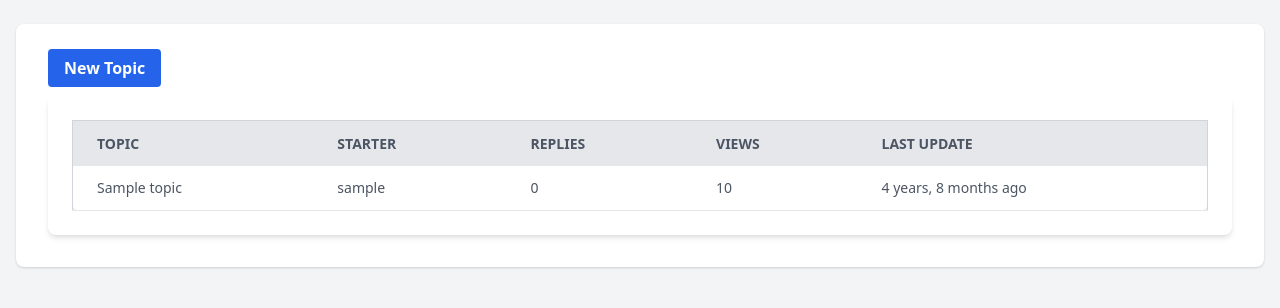
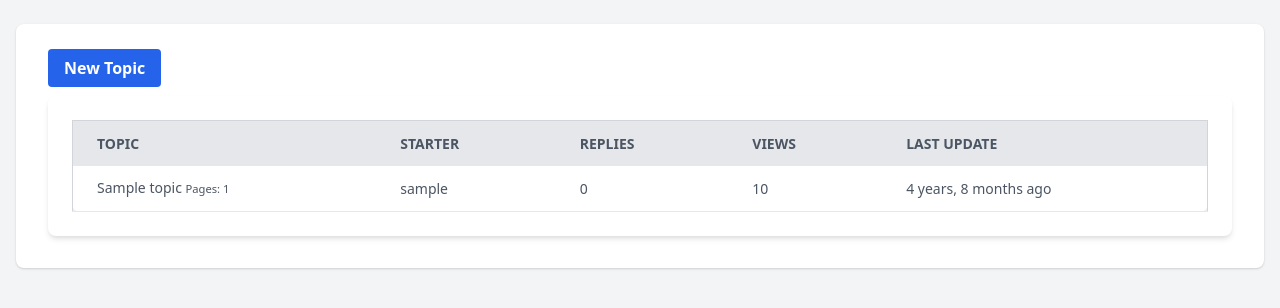
Before and after one commit to DeepankumarTpDev/ForumApp, a Django app: page /boards/1/ in a window 1280 px wide. Shown: the part 126-434 px from the top of the page. Run offline with Django 5.2, Linux system fonts and the light colour scheme; tables that the repository leaves empty hold one stand-in row (values such as "Sample post"); some libraries are stand-ins or nearby versions.

Commit message:
Add tiny Navigation for Topic Posts

```diff
--- a/boards/models.py
+++ b/boards/models.py
@@ -3,7 +3,7 @@ from django.contrib.auth.models import User
 from django.utils.text import Truncator
 from markdown import markdown
 from django.utils.html import mark_safe
-
+import math
 # Create your models here.
 
 class Board(models.Model):
@@ -29,6 +29,22 @@ class Topic(models.Model):
     def __str__(self):
         return self.subject
 
+    def get_page_count(self):
+        count = self.posts.count()
+        pages = count / 2
+        return math.ceil(pages)
+
+    def has_many_pages(self, count=None):
+        if count is None:
+            count = self.get_page_count()
+        return count > 6
+
+    def get_page_range(self):
+        count = self.get_page_count()
+        if self.has_many_pages(count):
+            return range(1, 5)
+        return range(1, count + 1)
+
 class Post(models.Model):
     message = models.TextField(max_length=4000)
     topic = models.ForeignKey(Topic, related_name='posts', on_delete=models.CASCADE)
--- a/boards/templates/topics.html
+++ b/boards/templates/topics.html
@@ -39,8 +39,19 @@
           </thead>
           <tbody class="text-gray-600 text-sm font-light">
             {% for topic in topics %}
+            {% url 'topic_posts' board.pk topic.pk as topic_url %}
               <tr class="border-b hover:bg-gray-100">
-                <td class="py-3 px-6"><a href="{% url 'topic_posts' board.pk topic.pk %}">{{ topic.subject }}</a></td>
+                <td class="py-3 px-6"><a href="{% url 'topic_posts' board.pk topic.pk %}">{{ topic.subject }}</a>
+                  <small class="text-muted">
+                    Pages:
+                    {% for i in topic.get_page_range %}
+                      <a href="{{ topic_url }}?page={{ i }}">{{ i }}</a>
+                    {% endfor %}
+                    {% if topic.has_many_pages %}
+                    ... <a href="{{ topic_url }}?page={{ topic.get_page_count }}">Last Page</a>
+                    {% endif %}
+                  </small>
+                </td>
                 <td class="py-3 px-6">{{ topic.starter.username }}</td>
                 <td class="py-3 px-6">{{ topic.replies }}</td>
                 <td class="py-3 px-6">{{ topic.views }}</td>
```
